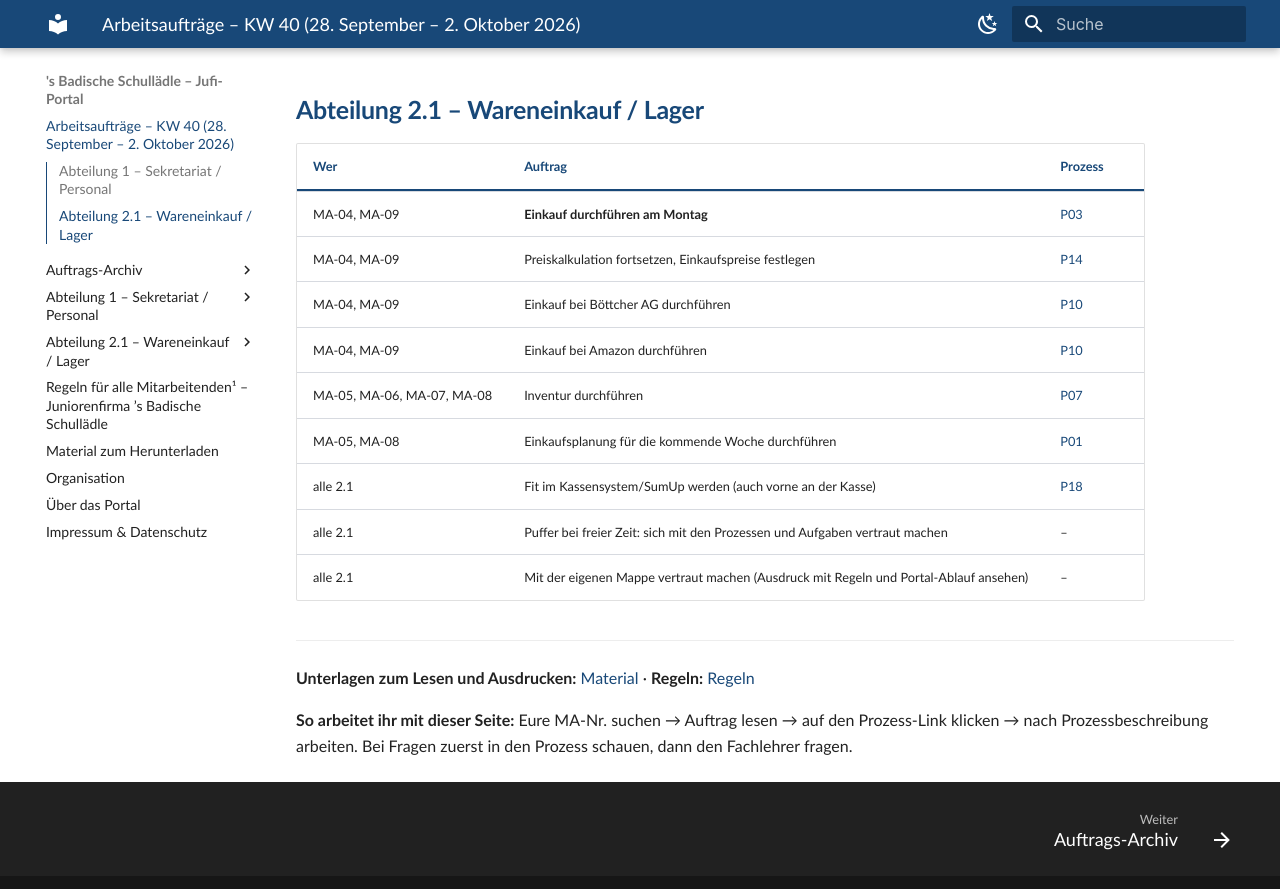
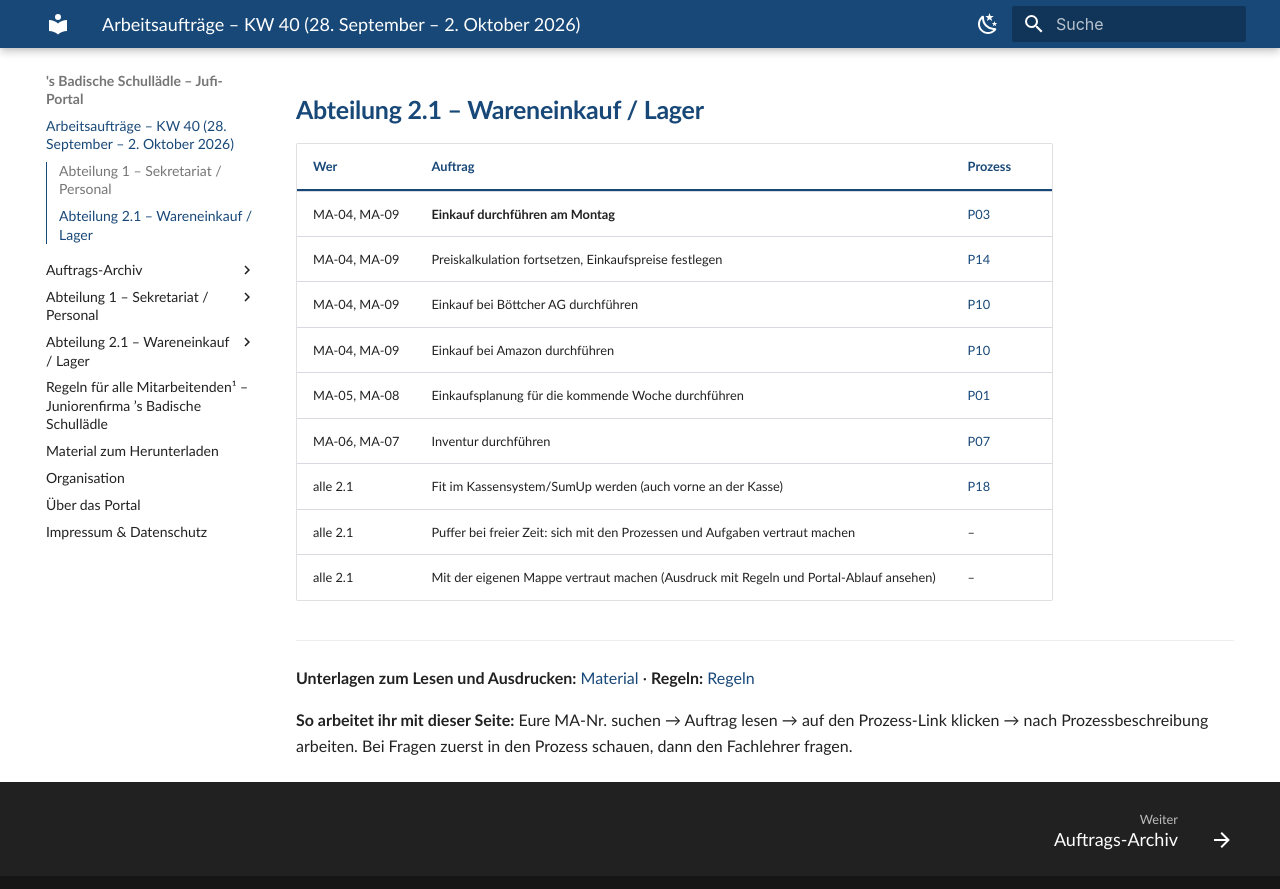
Before and after one commit to ocin-ai/jufi-portal, an MkDocs documentation site: the page built from docs/index.md, in a window 1280 px wide and 900 px high, scrolled down 555 px. Shown: the top 889 px of the window. Built offline with MkDocs 1.6.1 and Material for MkDocs 9.7.7, drawn with Linux system fonts in a browser that asks for light colours.

Commit message:
Portal aktualisiert 25.09.2026 19:22

```diff
--- a/docs/index.md
+++ b/docs/index.md
@@ -20,8 +20,8 @@
 | MA-04, MA-09 | Preiskalkulation fortsetzen, Einkaufspreise festlegen | [P14](abteilung-2-1/P14_Preiskalkulation.md) |
 | MA-04, MA-09 | Einkauf bei Böttcher AG durchführen | [P10](abteilung-2-1/P10_Online-Bestellungen.md) |
 | MA-04, MA-09 | Einkauf bei Amazon durchführen | [P10](abteilung-2-1/P10_Online-Bestellungen.md) |
-| MA-05, MA-06, MA-07, MA-08 | Inventur durchführen | [P07](abteilung-2-1/P07_Inventur.md) |
 | MA-05, MA-08 | Einkaufsplanung für die kommende Woche durchführen | [P01](abteilung-2-1/P01_Einkaufsliste-erstellen.md) |
+| MA-06, MA-07 | Inventur durchführen | [P07](abteilung-2-1/P07_Inventur.md) |
 | alle 2.1 | Fit im Kassensystem/SumUp werden (auch vorne an der Kasse) | [P18](abteilung-2-1/P18_Verwaltung-SumUp.md) |
 | alle 2.1 | Puffer bei freier Zeit: sich mit den Prozessen und Aufgaben vertraut machen | – |
 | alle 2.1 | Mit der eigenen Mappe vertraut machen (Ausdruck mit Regeln und Portal-Ablauf ansehen) | – |
```
